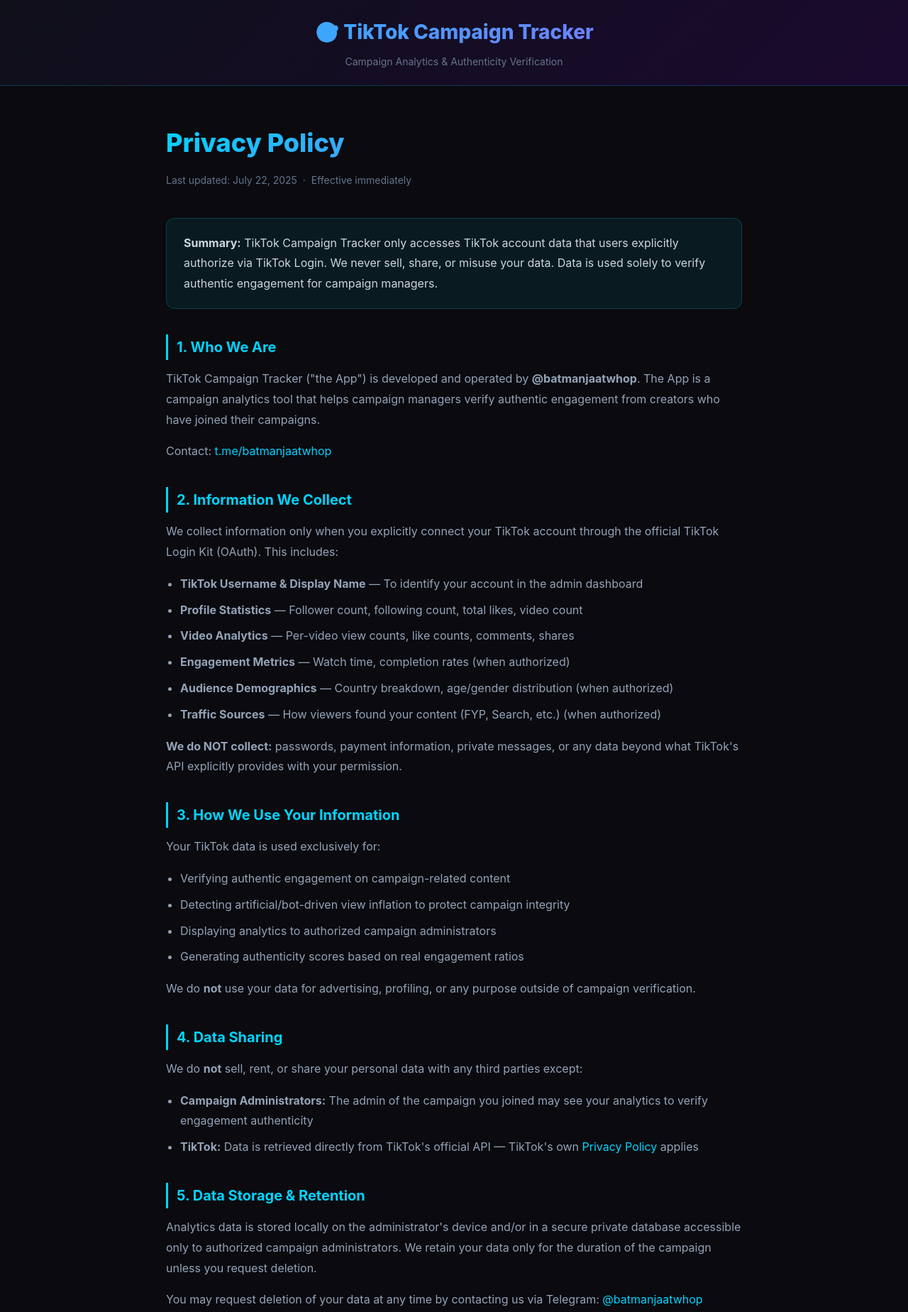
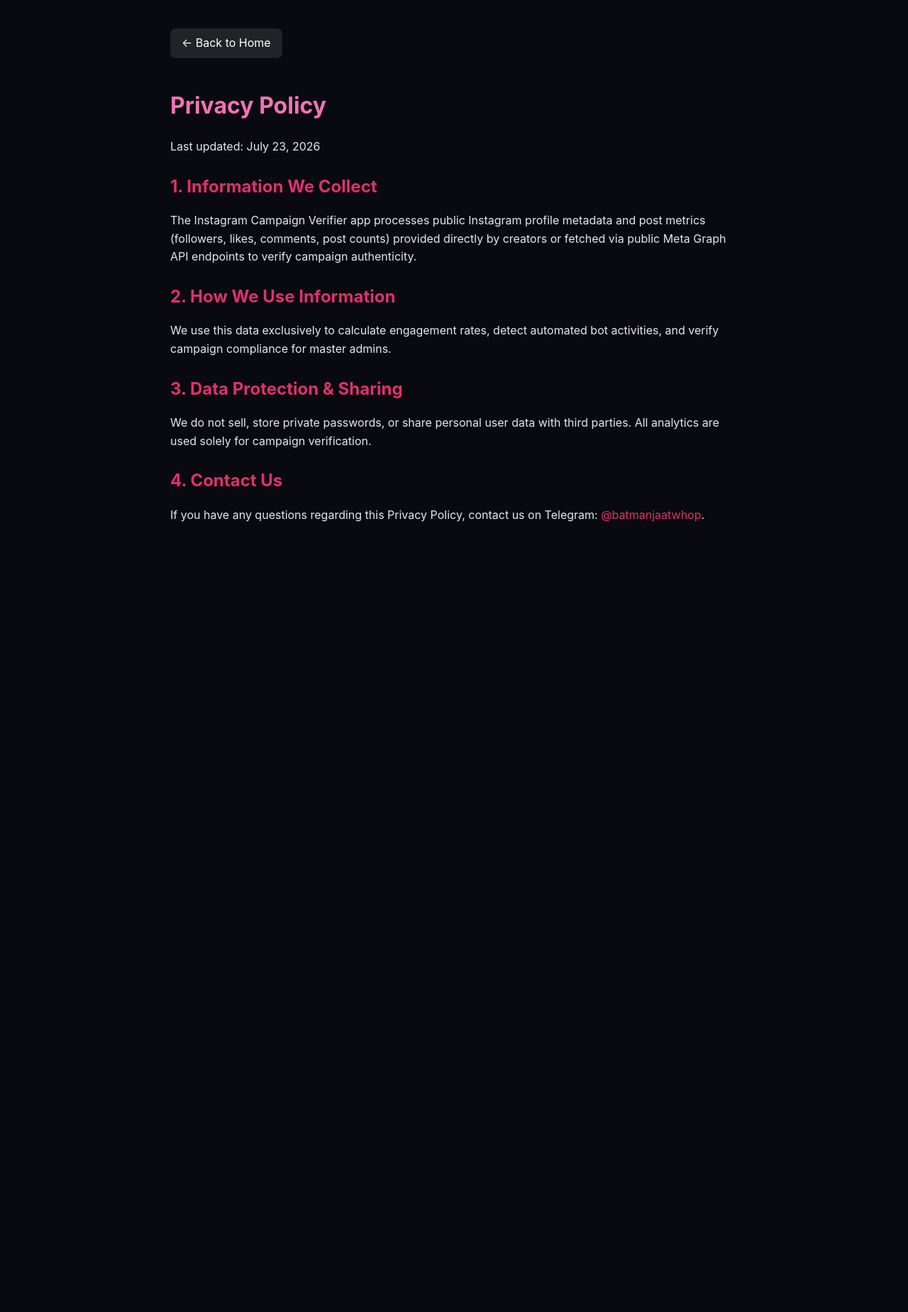
Before and after one commit to sudeeppanghal/tiktok-bot-detector, a plain HTML site: page docs/privacy.html in a window 1280 px wide. Shown: the top 1848 px of the page at 71% size. After the commit the page ends 800 px from the top, so only its background shows below. Drawn offline with Linux system fonts and the light colour scheme.

```diff
--- a/docs/privacy.html
+++ b/docs/privacy.html
@@ -3,147 +3,30 @@
 <head>
   <meta charset="UTF-8" />
   <meta name="viewport" content="width=device-width, initial-scale=1.0" />
-  <title>Privacy Policy — TikTok Campaign Tracker</title>
-  <meta name="description" content="Privacy Policy for TikTok Campaign Tracker app by @batmanjaatwhop" />
+  <title>Privacy Policy - Instagram Campaign Verifier</title>
   <style>
-    * { margin: 0; padding: 0; box-sizing: border-box; }
-    body {
-      font-family: -apple-system, BlinkMacSystemFont, 'Segoe UI', Roboto, sans-serif;
-      background: #0a0a0f;
-      color: #e2e8f0;
-      line-height: 1.8;
-    }
-    header {
-      background: linear-gradient(135deg, #0f0f1a 0%, #1a0a2e 100%);
-      border-bottom: 1px solid rgba(0,212,255,0.2);
-      padding: 20px 0;
-      text-align: center;
-    }
-    .logo {
-      font-size: 28px;
-      font-weight: 800;
-      background: linear-gradient(135deg, #00d4ff, #a855f7);
-      -webkit-background-clip: text;
-      -webkit-text-fill-color: transparent;
-      background-clip: text;
-    }
-    .subtitle { color: #64748b; font-size: 14px; margin-top: 4px; }
-    .container { max-width: 860px; margin: 0 auto; padding: 48px 24px; }
-    h1 { font-size: 36px; font-weight: 800; margin-bottom: 8px;
-      background: linear-gradient(135deg, #00d4ff, #a855f7);
-      -webkit-background-clip: text; -webkit-text-fill-color: transparent; background-clip: text;
-    }
-    .last-updated { color: #64748b; font-size: 14px; margin-bottom: 40px; }
-    h2 { font-size: 20px; font-weight: 700; color: #00d4ff; margin: 36px 0 12px;
-      padding-left: 12px; border-left: 3px solid #00d4ff; }
-    p { color: #94a3b8; margin-bottom: 16px; }
-    ul { color: #94a3b8; padding-left: 20px; margin-bottom: 16px; }
-    ul li { margin-bottom: 8px; }
-    .highlight {
-      background: rgba(0,212,255,0.08);
-      border: 1px solid rgba(0,212,255,0.2);
-      border-radius: 12px;
-      padding: 20px 24px;
-      margin: 24px 0;
-    }
-    .highlight p { margin: 0; color: #cbd5e1; }
-    a { color: #00d4ff; text-decoration: none; }
-    a:hover { text-decoration: underline; }
-    footer {
-      text-align: center; padding: 32px;
-      border-top: 1px solid rgba(255,255,255,0.06);
-      color: #475569; font-size: 13px; margin-top: 60px;
-    }
-    .badge {
-      display: inline-block; background: rgba(168,85,247,0.15);
-      border: 1px solid rgba(168,85,247,0.3); border-radius: 20px;
-      padding: 4px 14px; font-size: 13px; color: #a855f7; margin-top: 8px;
-    }
+    body { font-family: -apple-system, BlinkMacSystemFont, 'Segoe UI', Roboto, sans-serif; background: #090a0f; color: #e2e8f0; padding: 40px 24px; max-width: 800px; margin: 0 auto; line-height: 1.6; }
+    h1 { color: #f472b6; margin-bottom: 20px; }
+    h2 { color: #e1306c; margin-top: 24px; margin-bottom: 12px; }
+    a { color: #e1306c; text-decoration: none; }
+    .back-btn { display: inline-block; margin-bottom: 20px; background: rgba(255,255,255,0.1); padding: 8px 16px; border-radius: 8px; color: #fff; }
   </style>
 </head>
 <body>
+  <a href="index.html" class="back-btn">← Back to Home</a>
+  <h1>Privacy Policy</h1>
+  <p>Last updated: July 23, 2026</p>
 
-<header>
-  <div class="logo">🎯 TikTok Campaign Tracker</div>
-  <div class="subtitle">Campaign Analytics & Authenticity Verification</div>
-</header>
+  <h2>1. Information We Collect</h2>
+  <p>The Instagram Campaign Verifier app processes public Instagram profile metadata and post metrics (followers, likes, comments, post counts) provided directly by creators or fetched via public Meta Graph API endpoints to verify campaign authenticity.</p>
 
-<div class="container">
-  <h1>Privacy Policy</h1>
-  <p class="last-updated">Last updated: July 22, 2025 &nbsp;·&nbsp; Effective immediately</p>
+  <h2>2. How We Use Information</h2>
+  <p>We use this data exclusively to calculate engagement rates, detect automated bot activities, and verify campaign compliance for master admins.</p>
 
-  <div class="highlight">
-    <p><strong>Summary:</strong> TikTok Campaign Tracker only accesses TikTok account data that users explicitly authorize via TikTok Login. We never sell, share, or misuse your data. Data is used solely to verify authentic engagement for campaign managers.</p>
-  </div>
+  <h2>3. Data Protection & Sharing</h2>
+  <p>We do not sell, store private passwords, or share personal user data with third parties. All analytics are used solely for campaign verification.</p>
 
-  <h2>1. Who We Are</h2>
-  <p>TikTok Campaign Tracker ("the App") is developed and operated by <strong>@batmanjaatwhop</strong>. The App is a campaign analytics tool that helps campaign managers verify authentic engagement from creators who have joined their campaigns.</p>
-  <p>Contact: <a href="https://t.me/batmanjaatwhop">t.me/batmanjaatwhop</a></p>
-
-  <h2>2. Information We Collect</h2>
-  <p>We collect information only when you explicitly connect your TikTok account through the official TikTok Login Kit (OAuth). This includes:</p>
-  <ul>
-    <li><strong>TikTok Username & Display Name</strong> — To identify your account in the admin dashboard</li>
-    <li><strong>Profile Statistics</strong> — Follower count, following count, total likes, video count</li>
-    <li><strong>Video Analytics</strong> — Per-video view counts, like counts, comments, shares</li>
-    <li><strong>Engagement Metrics</strong> — Watch time, completion rates (when authorized)</li>
-    <li><strong>Audience Demographics</strong> — Country breakdown, age/gender distribution (when authorized)</li>
-    <li><strong>Traffic Sources</strong> — How viewers found your content (FYP, Search, etc.) (when authorized)</li>
-  </ul>
-  <p><strong>We do NOT collect:</strong> passwords, payment information, private messages, or any data beyond what TikTok's API explicitly provides with your permission.</p>
-
-  <h2>3. How We Use Your Information</h2>
-  <p>Your TikTok data is used exclusively for:</p>
-  <ul>
-    <li>Verifying authentic engagement on campaign-related content</li>
-    <li>Detecting artificial/bot-driven view inflation to protect campaign integrity</li>
-    <li>Displaying analytics to authorized campaign administrators</li>
-    <li>Generating authenticity scores based on real engagement ratios</li>
-  </ul>
-  <p>We do <strong>not</strong> use your data for advertising, profiling, or any purpose outside of campaign verification.</p>
-
-  <h2>4. Data Sharing</h2>
-  <p>We do <strong>not</strong> sell, rent, or share your personal data with any third parties except:</p>
-  <ul>
-    <li><strong>Campaign Administrators:</strong> The admin of the campaign you joined may see your analytics to verify engagement authenticity</li>
-    <li><strong>TikTok:</strong> Data is retrieved directly from TikTok's official API — TikTok's own <a href="https://www.tiktok.com/legal/privacy-policy" target="_blank">Privacy Policy</a> applies</li>
-  </ul>
-
-  <h2>5. Data Storage & Retention</h2>
-  <p>Analytics data is stored locally on the administrator's device and/or in a secure private database accessible only to authorized campaign administrators. We retain your data only for the duration of the campaign unless you request deletion.</p>
-  <p>You may request deletion of your data at any time by contacting us via Telegram: <a href="https://t.me/batmanjaatwhop">@batmanjaatwhop</a></p>
-
-  <h2>6. TikTok Login & Permissions</h2>
-  <p>When you connect your TikTok account, we request the following TikTok API scopes:</p>
-  <ul>
-    <li><code>user.info.basic</code> — Basic profile information</li>
-    <li><code>user.info.stats</code> — Follower and engagement statistics</li>
-    <li><code>video.list</code> — List of your public videos and their metrics</li>
-  </ul>
-  <p>You can revoke access at any time through TikTok's app: <strong>Settings → Privacy → Apps & Websites</strong></p>
-
-  <h2>7. Security</h2>
-  <p>We implement industry-standard security measures to protect your data, including encrypted token storage and HTTPS-only data transmission. Access to admin analytics is protected by secure authentication.</p>
-
-  <h2>8. Children's Privacy</h2>
-  <p>This App is not intended for users under 18 years of age. We do not knowingly collect data from minors.</p>
-
-  <h2>9. Changes to This Policy</h2>
-  <p>We may update this Privacy Policy periodically. Changes will be posted on this page with an updated effective date. Continued use of the App after changes constitutes acceptance of the updated policy.</p>
-
-  <h2>10. Contact Us</h2>
-  <p>For privacy questions, data deletion requests, or any concerns:</p>
-  <ul>
-    <li>Telegram: <a href="https://t.me/batmanjaatwhop">@batmanjaatwhop</a></li>
-    <li>GitHub: <a href="https://github.com/sudeeppanghal/tiktok-bot-detector" target="_blank">github.com/sudeeppanghal/tiktok-bot-detector</a></li>
-  </ul>
-</div>
-
-<footer>
-  <div>© 2025 TikTok Campaign Tracker · All rights reserved</div>
-  <a href="https://t.me/batmanjaatwhop" class="badge">Developed by @batmanjaatwhop</a>
-  <div style="margin-top:12px"><a href="terms.html">Terms of Service</a></div>
-</footer>
-
+  <h2>4. Contact Us</h2>
+  <p>If you have any questions regarding this Privacy Policy, contact us on Telegram: <a href="https://t.me/batmanjaatwhop" target="_blank">@batmanjaatwhop</a>.</p>
 </body>
 </html>
```
